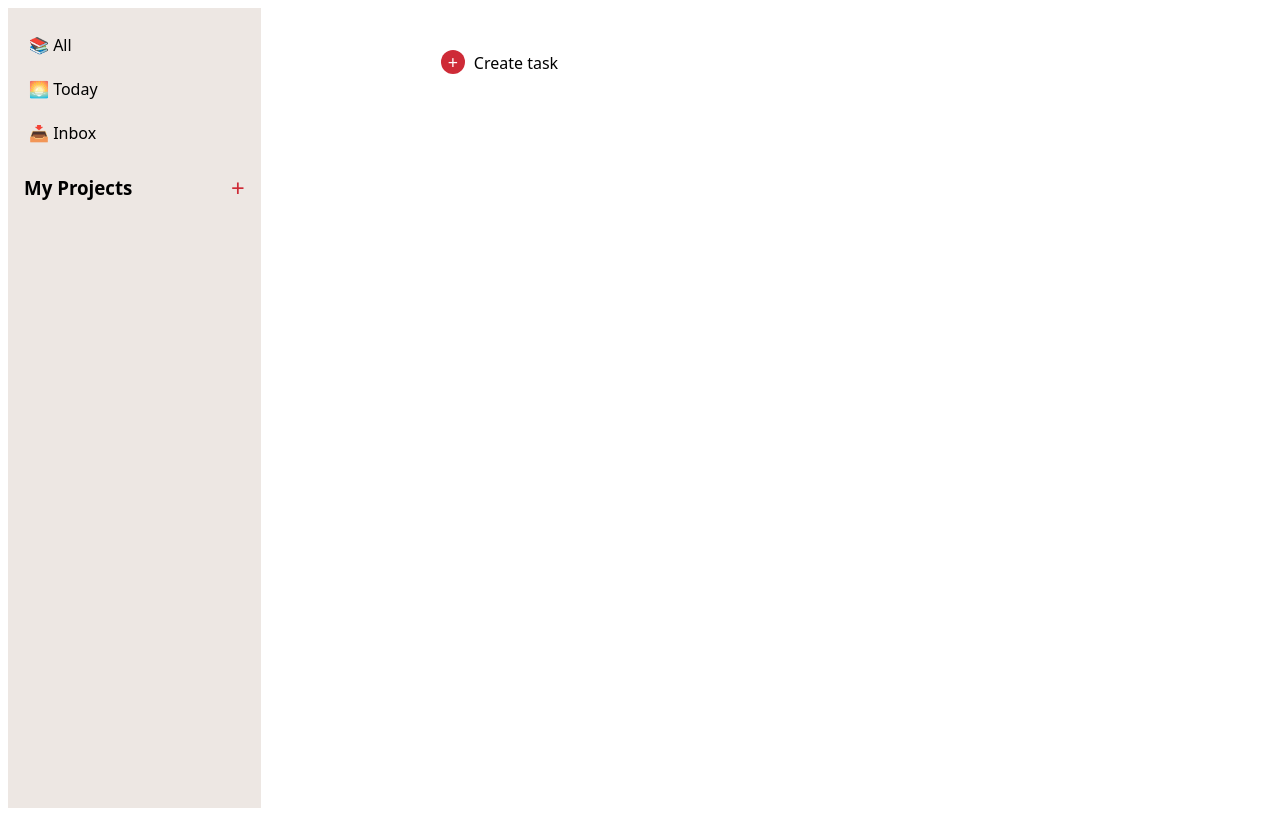
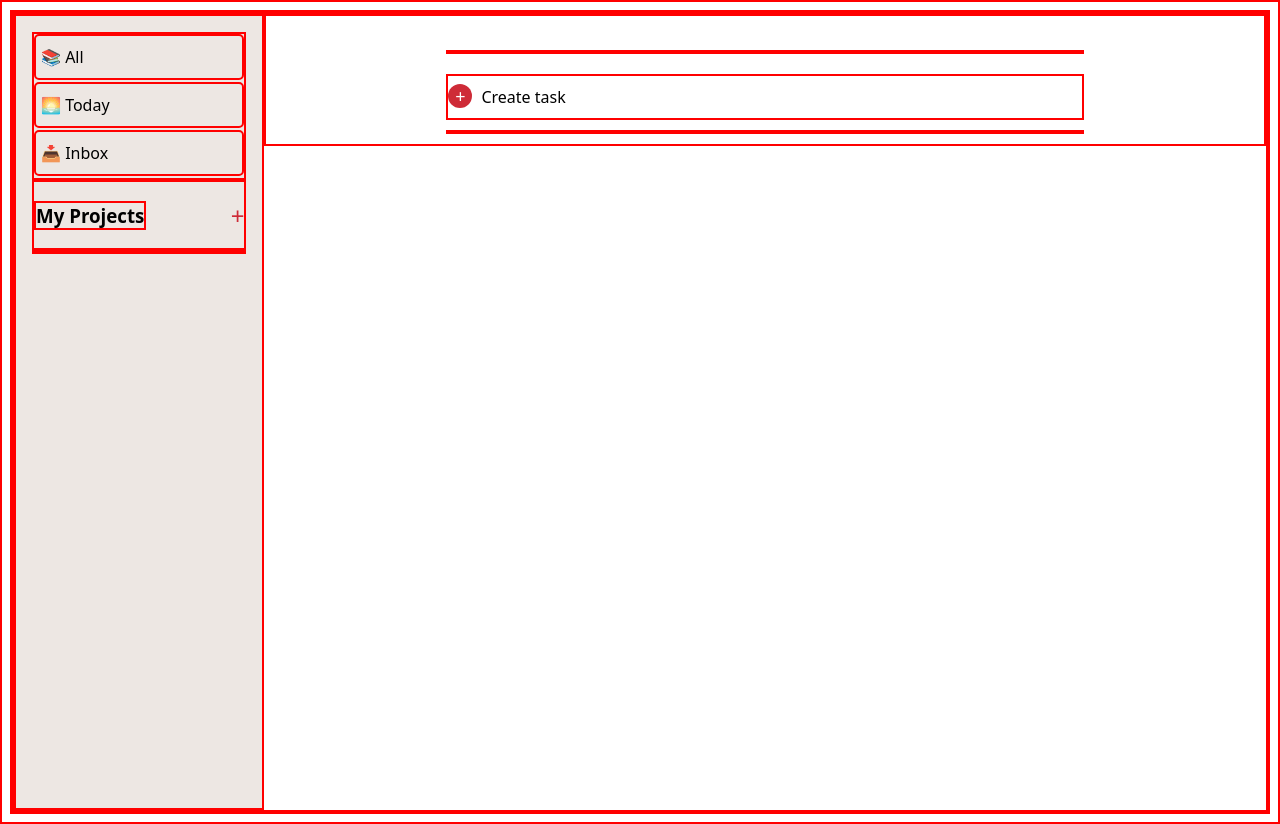
Before and after one commit to CLloyd94/todolist, a website built with webpack: page src/index.html in a window 1280 px wide. Built offline with nearby package versions, Linux system fonts and the light colour scheme.

Commit message:
Fix CSS styling

```diff
--- a/src/styles.css
+++ b/src/styles.css
@@ -1,7 +1,7 @@
 * {
     box-sizing: border-box;
     font-family: system-ui, -apple-system, BlinkMacSystemFont, 'Segoe UI', Roboto, Oxygen, Ubuntu, Cantarell, 'Open Sans', 'Helvetica Neue', sans-serif;
-    /* border: red 2px solid; */
+    border: red 2px solid;
 }
 
 :root {
```
